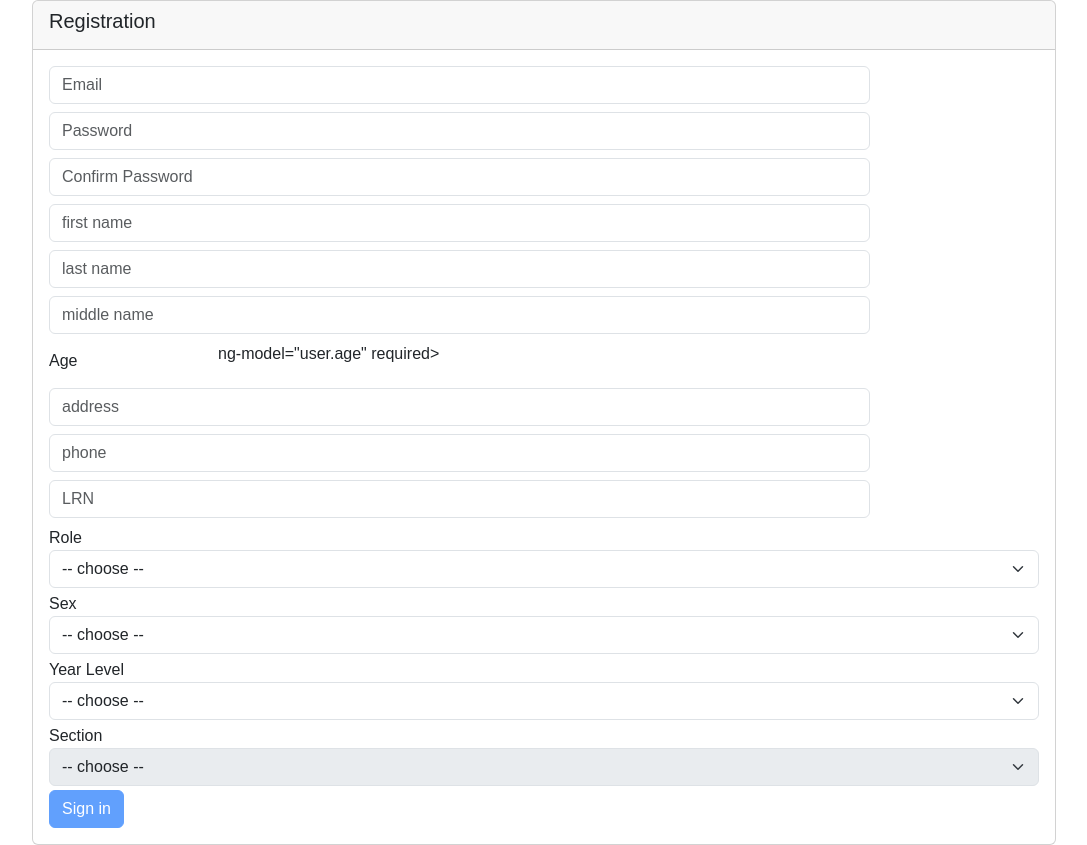
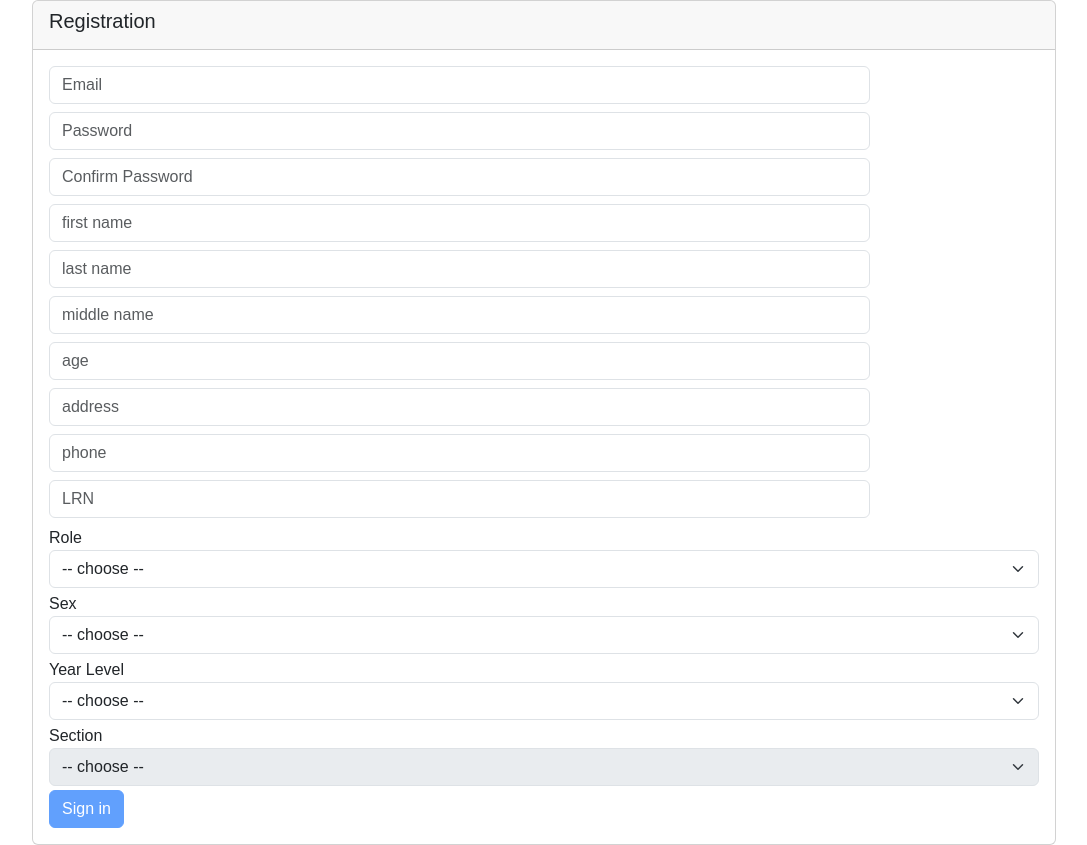
Before and after one commit to jaybee291998/attendance_system_frontend, a plain HTML site: page index.html at #!/register in a window 1280 px wide. Shown: the whole page, without its empty margins (96-1183 px from the left). Drawn offline with nearby package versions, Linux system fonts and the light colour scheme; some packages are replaced by stand-ins of ours; no server answers; files whose address does not match are found by name.

Commit message:
fixed mistake

```diff
--- a/authentication/pages/register.html
+++ b/authentication/pages/register.html
@@ -89,9 +89,9 @@
                 </div>
 
                 <div class="form-group row mb-2">
-                    <label for="register__age" class="col-sm-2 col-form-label">Age</label>
+                    <!-- <label for="register__age" class="col-sm-2 col-form-label">Age</label> -->
                     <div class="col-sm-10">
-                      <!-- <input type="number" class="form-control" name="register__age" placeholder="age"  -->
+                      <input type="number" class="form-control" name="register__age" placeholder="age"
                       ng-model="user.age"
                       required>
                       <div ng-messages="registerForm.register__age.$dirty && registerForm.register__age.$error">
```
